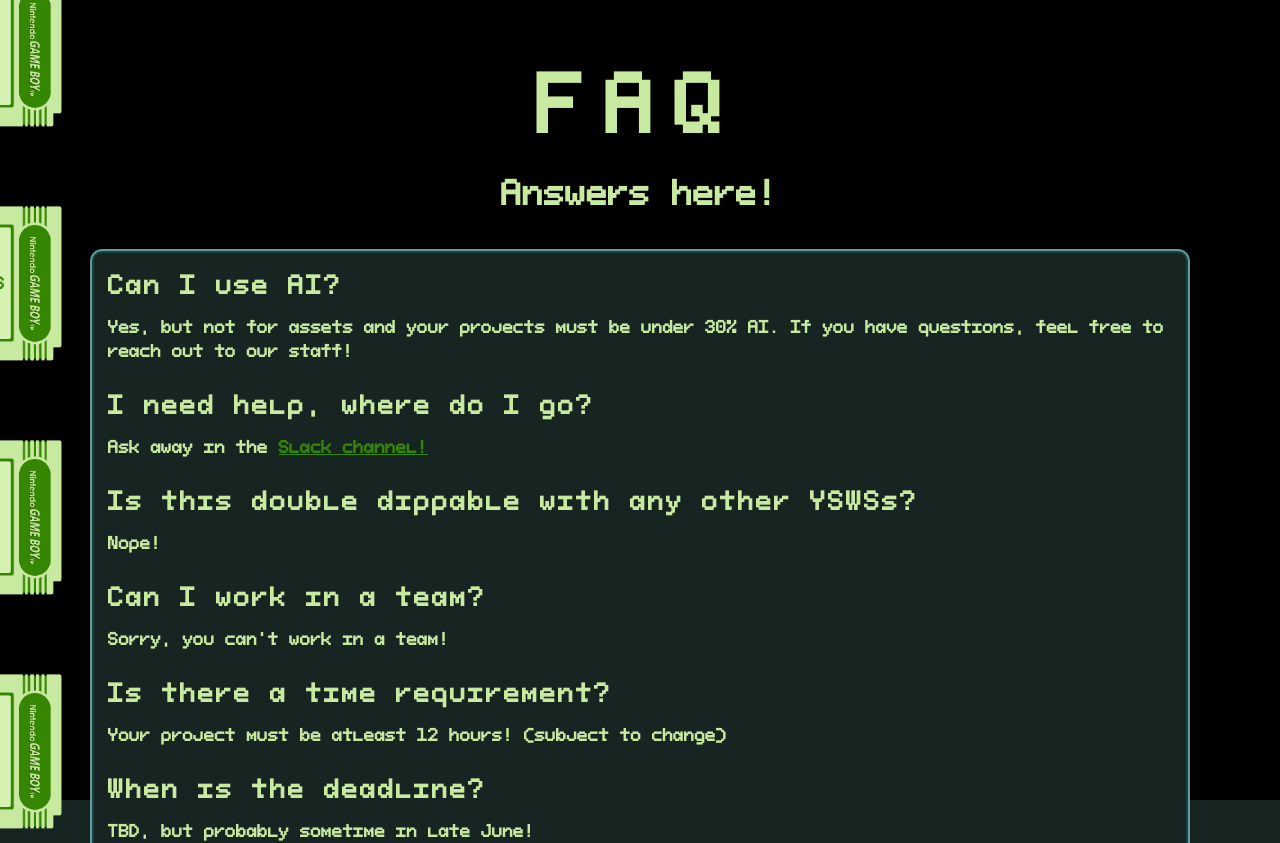
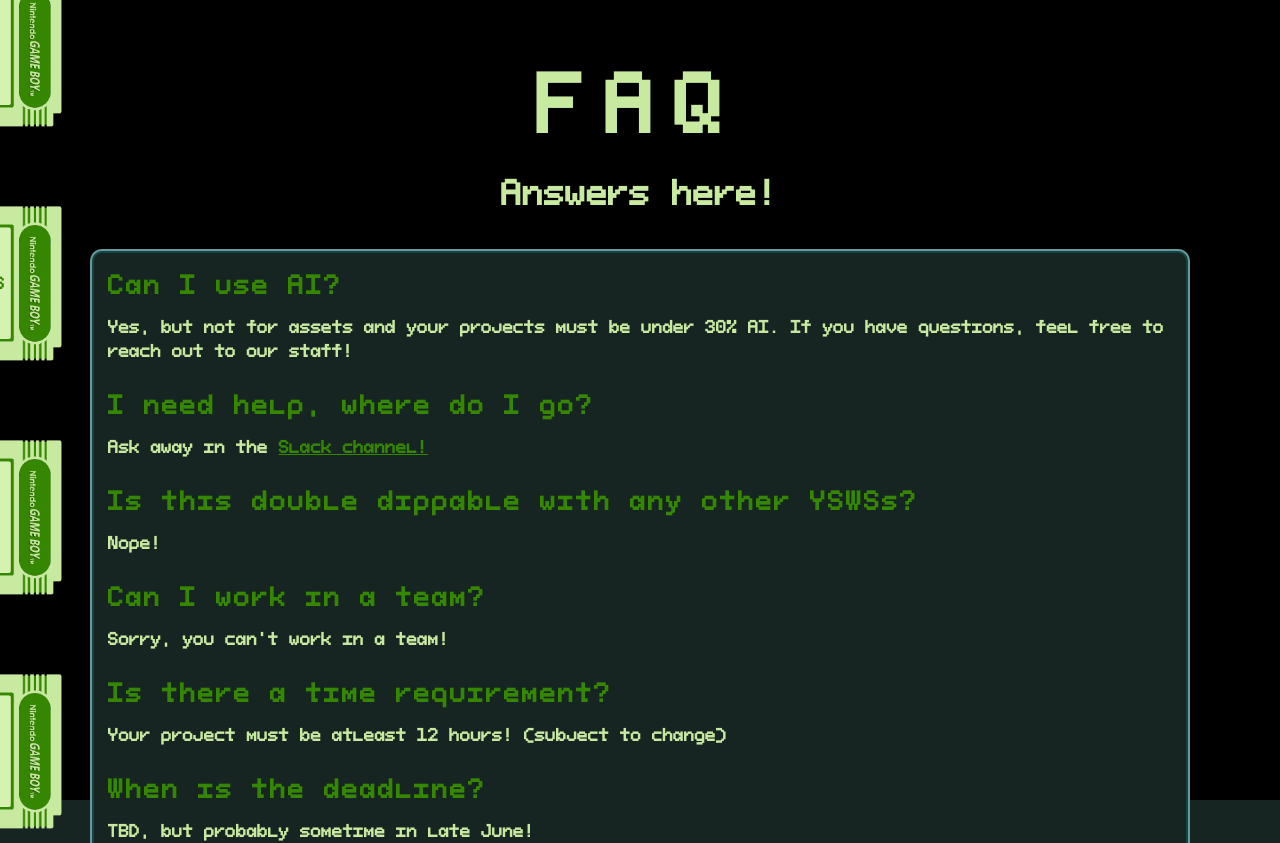
Before and after one commit to hellonearth311/8bit, a SvelteKit app: page /home/faq in a window 1280 px wide. Shown: the top 843 px of the page. Built offline with nearby package versions, Linux system fonts and the light colour scheme.

Commit message:
faq fixes

```diff
--- a/src/routes/home/faq/+page.svelte
+++ b/src/routes/home/faq/+page.svelte
@@ -3,7 +3,13 @@
 
     const activeId = 'faq';
 </script>
-<style>@import '../page.css'; </style>
+<style>
+@import '../page.css';
+h2 {
+    font-size: small;
+    color: #358600;
+}
+</style>
 
 <title>FAQ</title>
 
```
